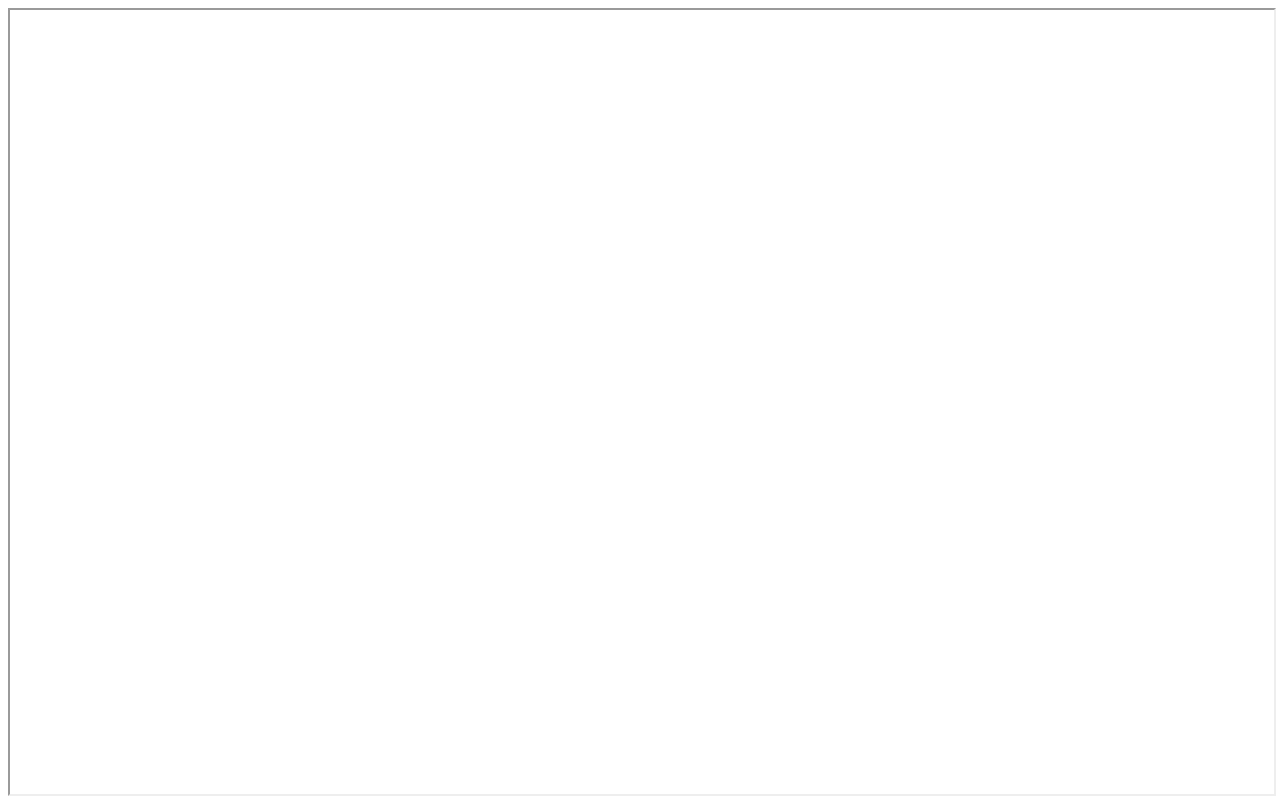
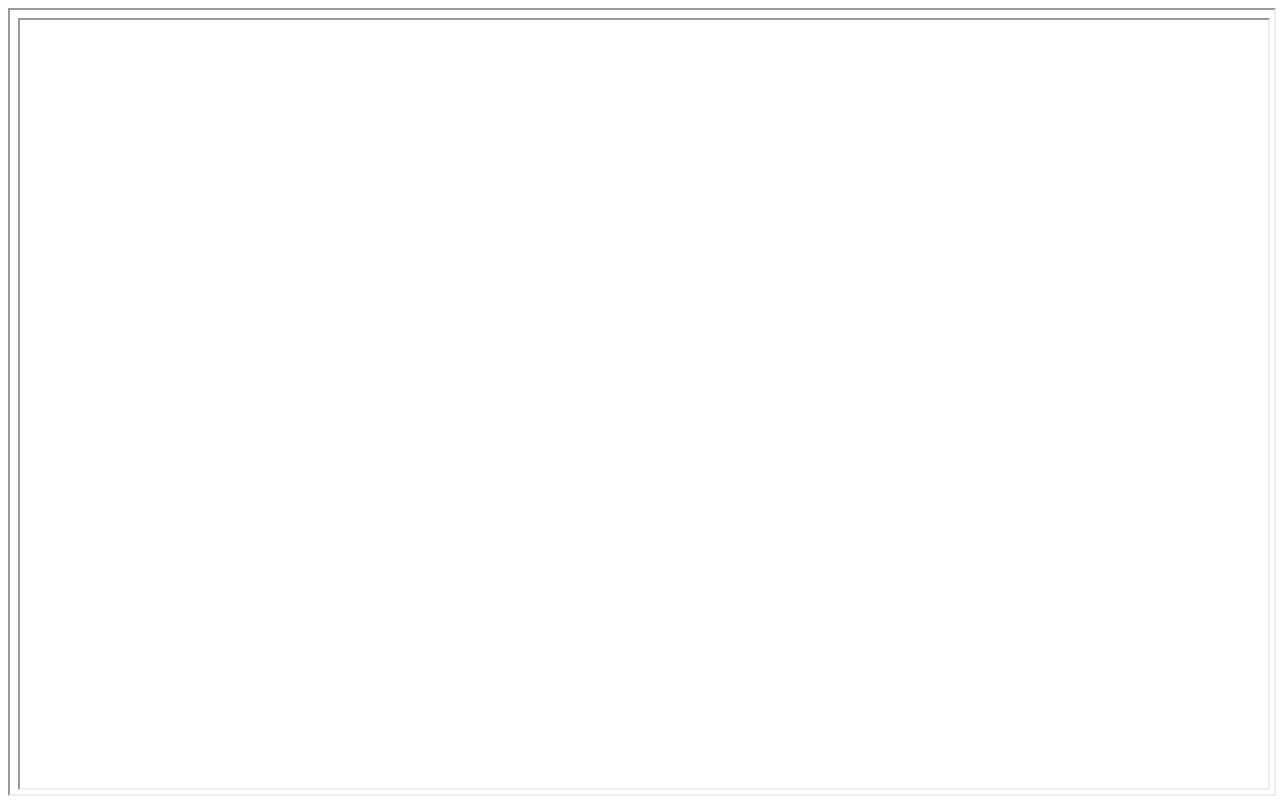
Before and after one commit to pixlperfect01/iframe, a plain HTML site: page index.html in a window 1280 px wide. Drawn offline with Linux system fonts and the light colour scheme.

Commit message:
Update index.html

```diff
--- a/index.html
+++ b/index.html
@@ -1 +1 @@
-<iframe target="index.html"style="width:100%;height:100%;"></iframe>
+<iframe src="index.html"style="width:100%;height:100%;"></iframe>
```
